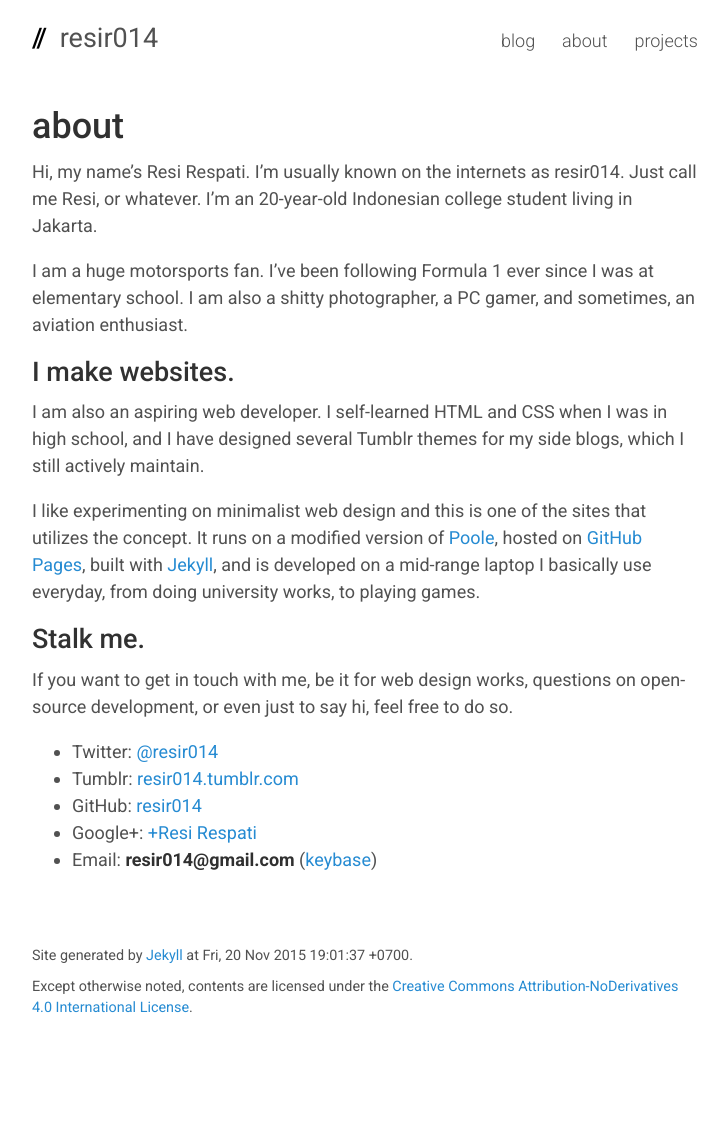
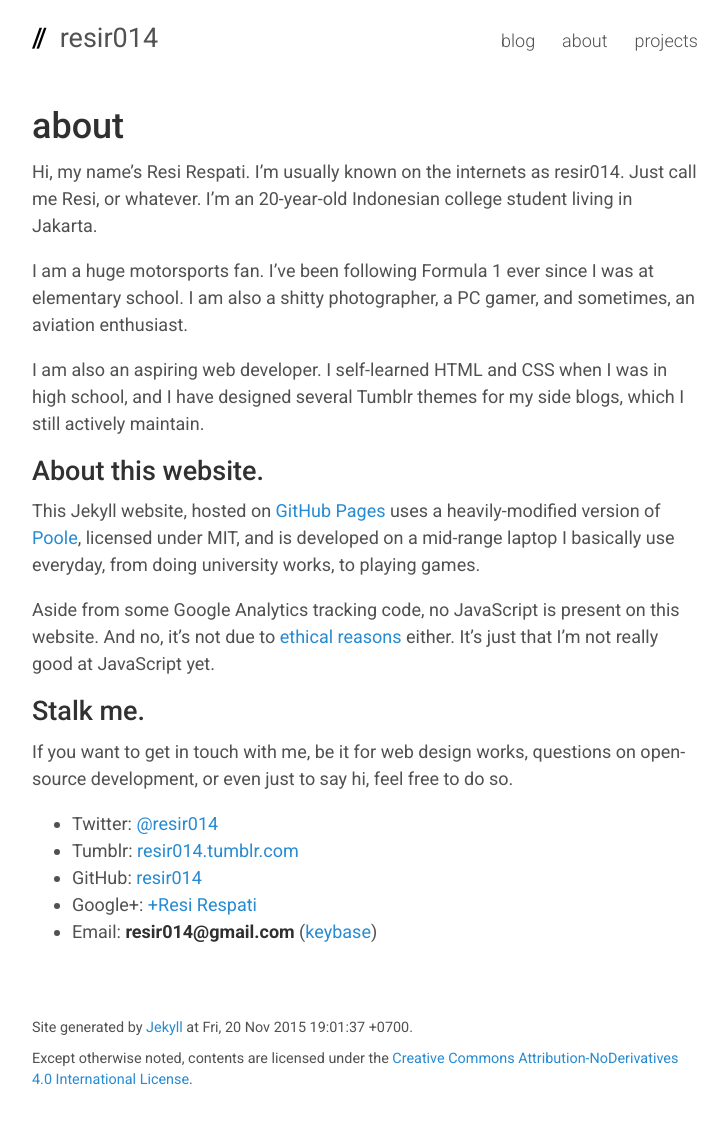
Before and after one commit to resir014/resir014.github.io, a Jekyll site: the page built from about.md, in a window 1280 px wide. Shown: the whole page, without its empty margins (275-1003 px from the left). Built offline with Jekyll 4.4.1, drawn with Linux system fonts in a browser that asks for light colours; nearby versions of some CDN libraries; comment, search, counter and statistics services are not loaded; before the commit the page ends 1055 px from its top, so only the background shows below that.

Commit message:
Updated About page.

```diff
--- a/about.md
+++ b/about.md
@@ -8,11 +8,13 @@ Hi, my name's Resi Respati. I'm usually known on the internets as resir014. Just
 
 I am a huge motorsports fan. I've been following Formula 1 ever since I was at elementary school. I am also a shitty photographer, a PC gamer, and sometimes, an aviation enthusiast.
 
-## I make websites.
-
 I am also an aspiring web developer. I self-learned HTML and CSS when I was in high school, and I have designed several Tumblr themes for my side blogs, which I still actively maintain.
 
-I like experimenting on minimalist web design and this is one of the sites that utilizes the concept. It runs on a modified version of [Poole](http://getpoole.com/), hosted on [GitHub Pages](https://pages.github.com/), built with [Jekyll](http://jekyllrb.com/), and is developed on a mid-range laptop I basically use everyday, from doing university works, to playing games.
+## About this website.
+
+This Jekyll website, hosted on [GitHub Pages](https://pages.github.com/) uses a heavily-modified version of [Poole](http://getpoole.com/), licensed under MIT, and is developed on a mid-range laptop I basically use everyday, from doing university works, to playing games.
+
+Aside from some Google Analytics tracking code, no JavaScript is present on this website. And no, it's not due to [ethical reasons](http://www.gnu.org/philosophy/javascript-trap.en.html) either. It's just that I'm not really good at JavaScript yet.
 
 ## Stalk me.
 
```
